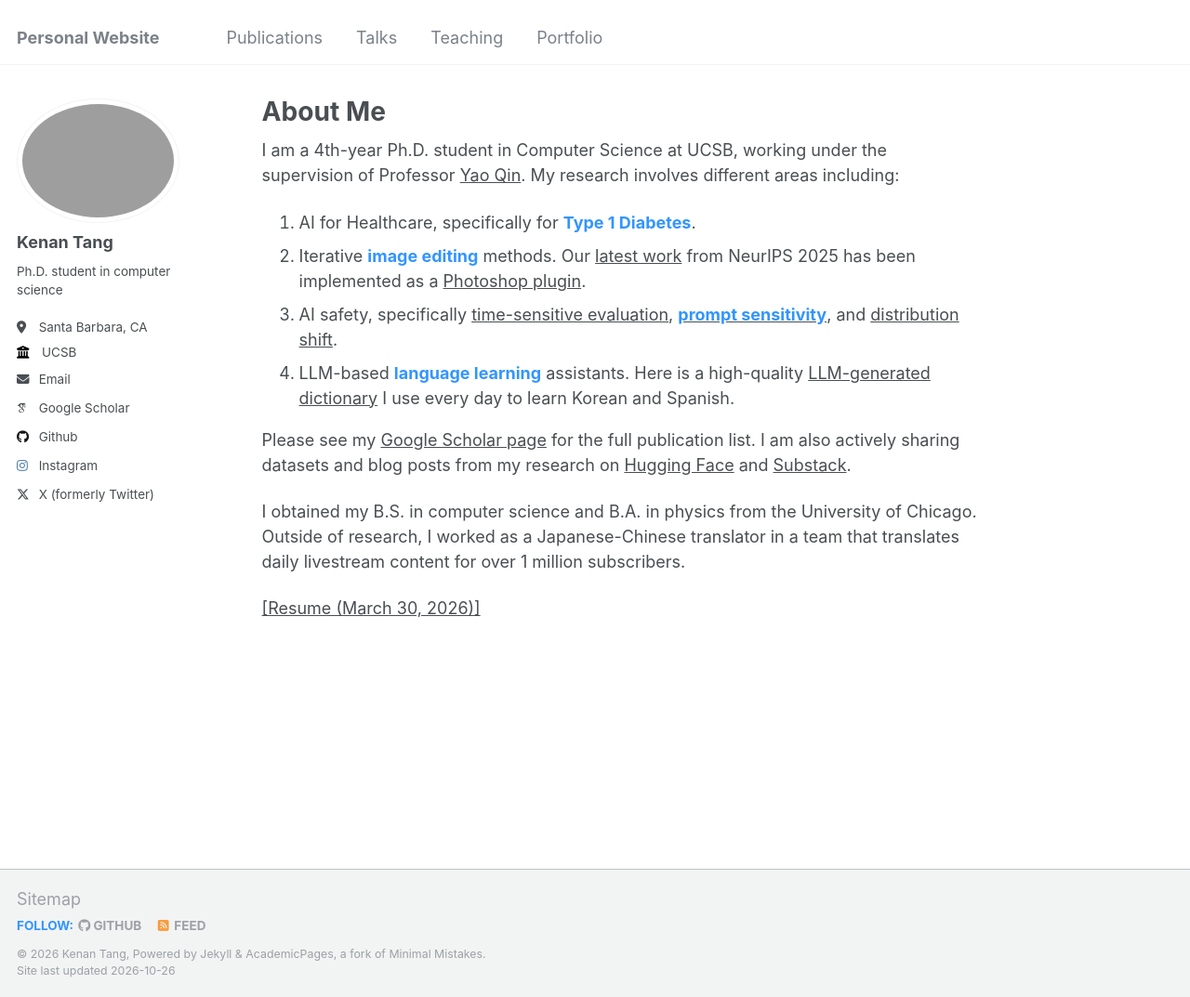
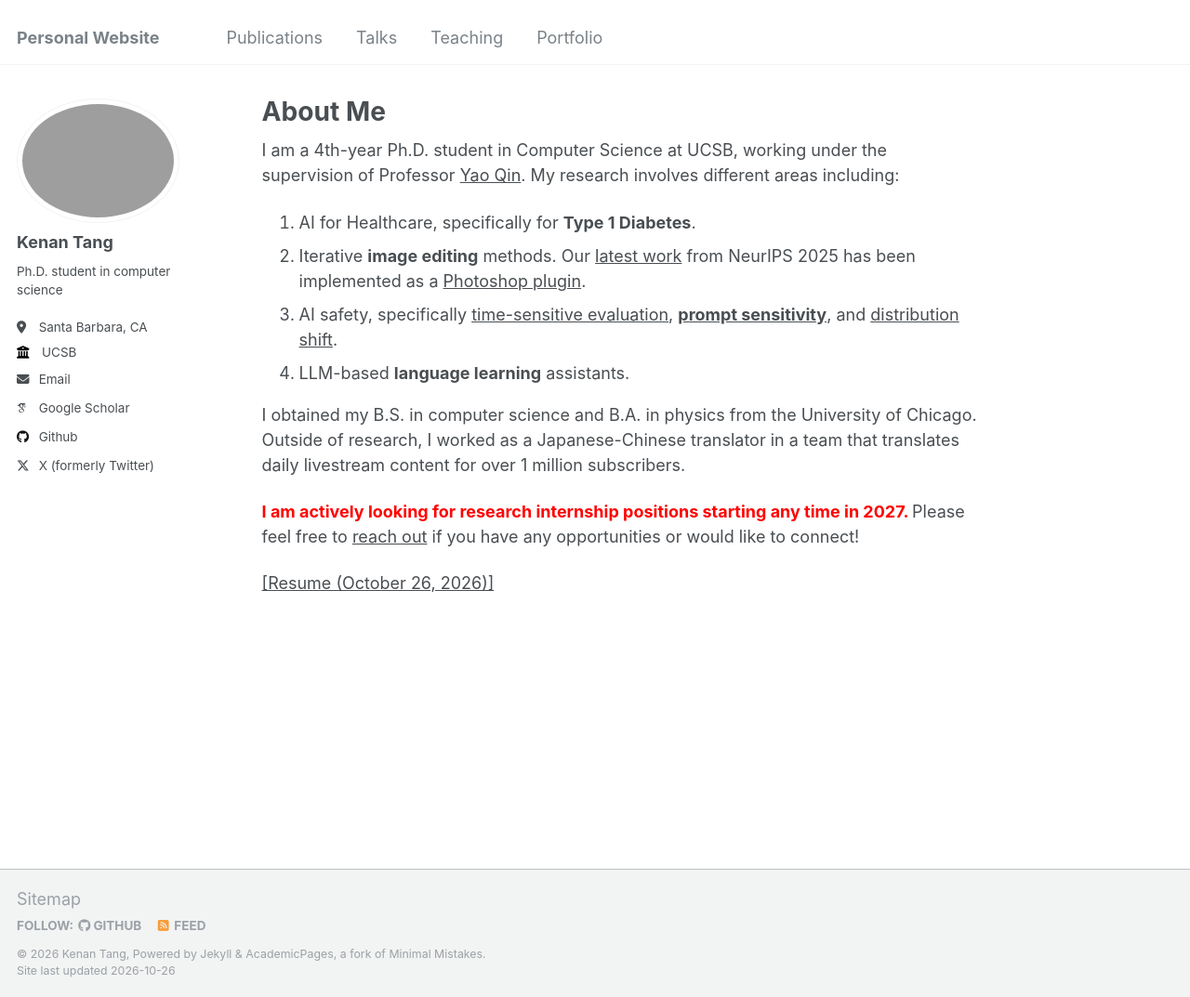
Before and after one commit to kenantang/kenantang.github.io, a Jekyll site: the page built from _pages/about.md, in a window 1280 px wide and 1073 px high. Shown: the whole window at 93% size. Built offline with Jekyll 4.4.1, drawn with Linux system fonts in a browser that asks for light colours; some web fonts are replaced.

Commit message:
update resume and index page

```diff
--- a/_config.yml
+++ b/_config.yml
@@ -55,7 +55,7 @@ author:
   goodreads        : # Username
   google_plus      : # Username
   keybase          : # Username
-  instagram        : "kenantang2001"
+  instagram        : # Username
   lastfm           : # Username
   linkedin         : # Username
   mastodon         : # URL
--- a/_pages/about.md
+++ b/_pages/about.md
@@ -11,10 +11,13 @@
 1. AI for Healthcare, specifically for **Type 1 Diabetes**.
 2. Iterative **image editing** methods. Our [latest work](https://openreview.net/forum?id=tY3Jvs5jwN) from NeurIPS 2025 has been implemented as a [Photoshop plugin](https://exchange.adobe.com/apps/cc/c09047be/spice).
 3. AI safety, specifically [time-sensitive evaluation](https://arxiv.org/abs/2511.08598), [**prompt sensitivity**](https://aclanthology.org/2025.emnlp-main.1006/), and [distribution shift](https://arxiv.org/abs/2505.22829).
-4. LLM-based **language learning** assistants. Here is a high-quality [LLM-generated dictionary](https://daily-dictionary.streamlit.app/) I use every day to learn Korean and Spanish.
-
-Please see my [Google Scholar page](https://scholar.google.com/citations?user=xgU9VfcAAAAJ&hl=en) for the full publication list. I am also actively sharing datasets and blog posts from my research on [Hugging Face](https://huggingface.co/kenantang) and [Substack](https://substack.com/@kenantang).
+4. LLM-based **language learning** assistants.
 
 I obtained my B.S. in computer science and B.A. in physics from the University of Chicago. Outside of research, I worked as a Japanese-Chinese translator in a team that translates daily livestream content for over 1 million subscribers.
 
-[[Resume (March 30, 2026)]](files/KenanTangResume_Website_033026.pdf)
+<strong style="color: red;">
+I am actively looking for research internship positions starting any time in 2027.
+</strong>
+Please feel free to [reach out](mailto:kenantang@ucsb.edu) if you have any opportunities or would like to connect!
+
+[[Resume (October 26, 2026)]](files/KenanTangResume_Website_102626.pdf)
--- a/_sass/_variables.scss
+++ b/_sass/_variables.scss
@@ -165,6 +165,7 @@ $navicon-height             : 4px;
 $global-transition          : all 0.2s ease-in-out;
 
 /* Change color of all bold text */
-strong, b {
-  color: #3295ff; /* Replace with your desired hex color code */
-}
+// KT: Disabled on October 26, 2026 in order to highlight other information
+// strong, b {
+//   color: #3295ff; /* Replace with your desired hex color code */
+// }
```
Also changed, not shown: 2 other files.
